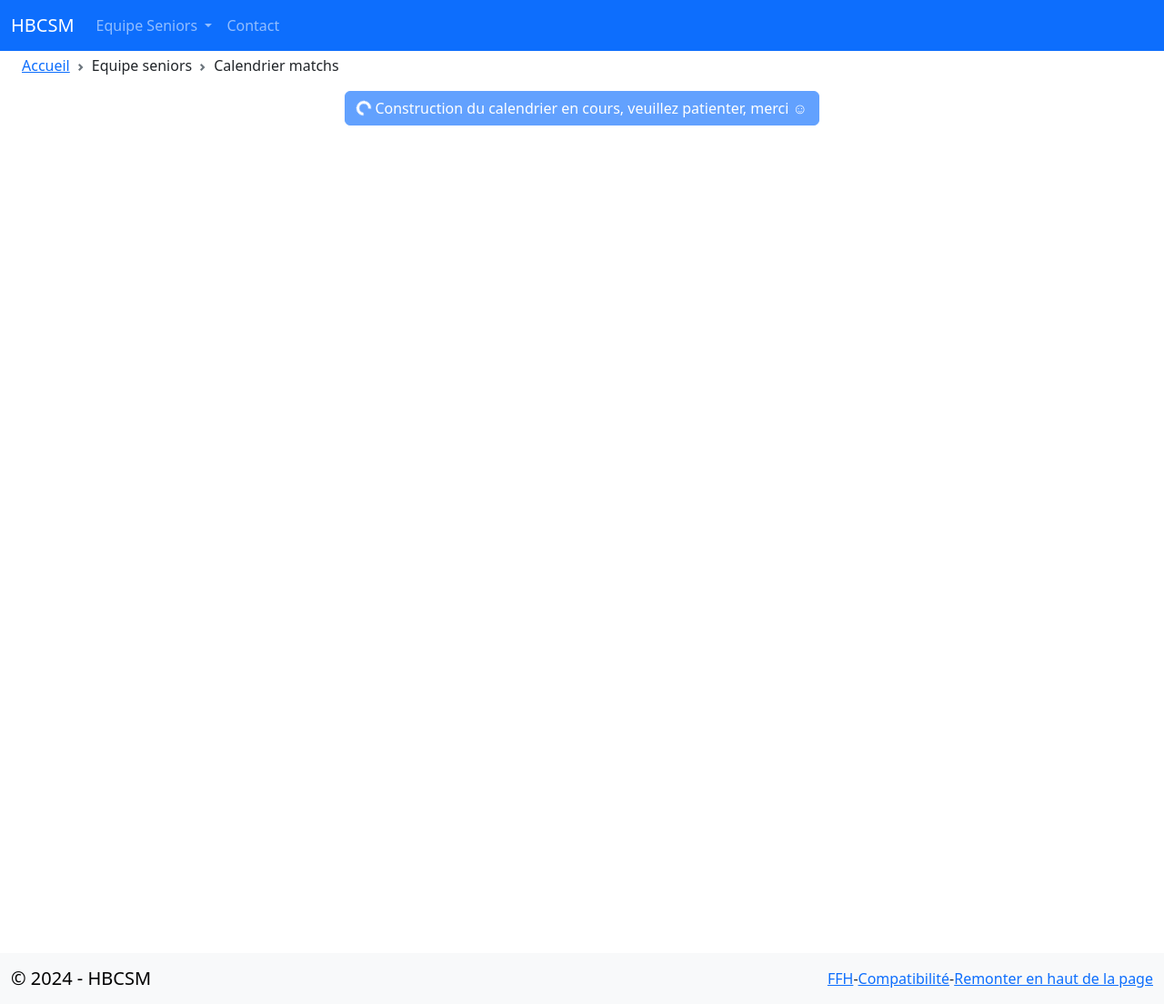
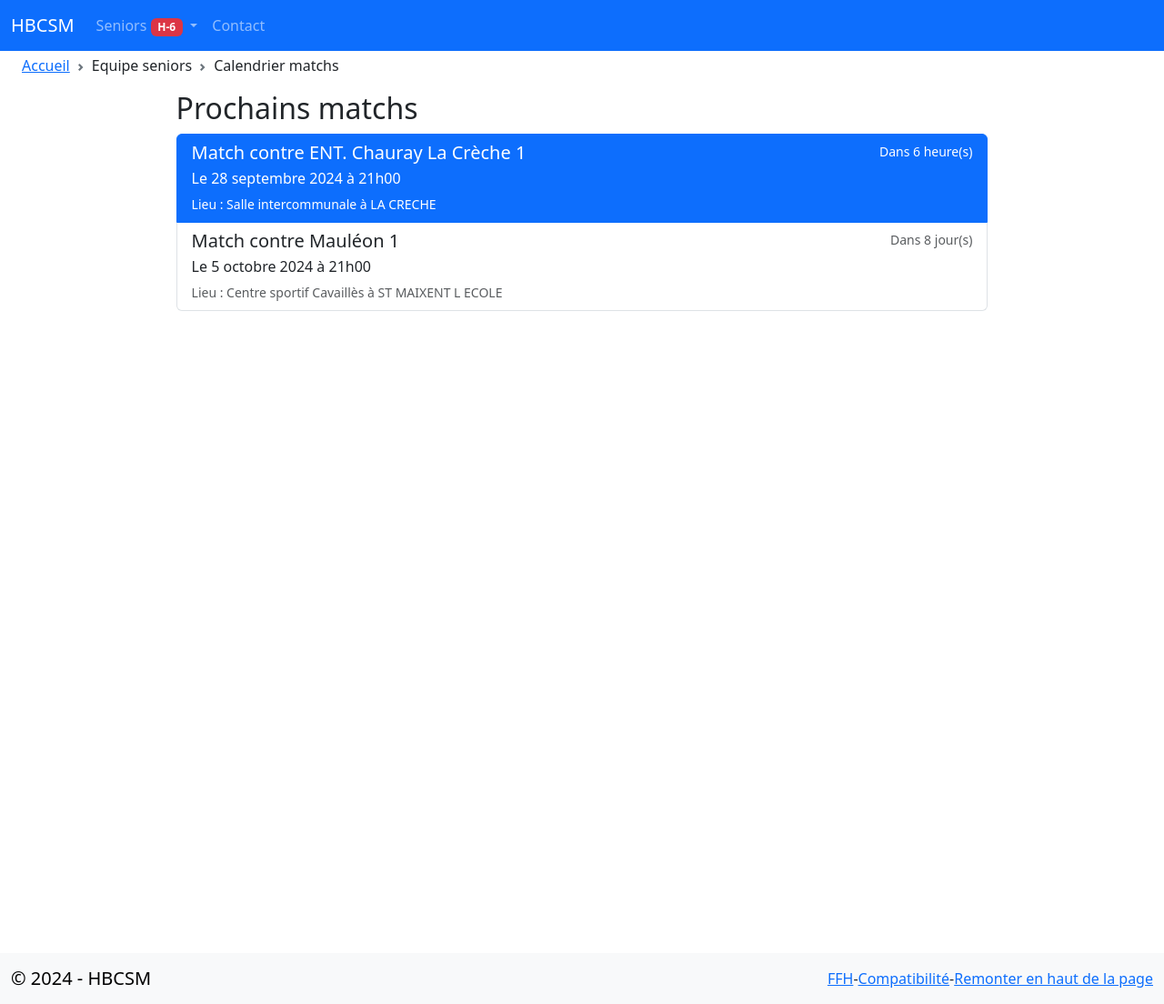
Before and after one commit to hbcsm-fr/hbcsm-fr.github.io, a Jekyll site: the page built from docs/seniors/matchs.md, in a window 1280 px wide. Shown: the whole page at 91% size. Built offline with Jekyll 4.4.1, drawn with Linux system fonts in a browser that asks for light colours.

Commit message:
Ajout page seniors + MAJ Globale

```diff
--- /dev/null
+++ b/docs/_data/matchs_2024_2025.json
@@ -0,0 +1 @@
+{"groupMatchCollection":{"SEN":[{"start":"01/02/2025 21:00","gymId":0,"matchList":[{"team":"Airvault FAT 1"}]},{"start":"28/09/2024 21:00","gymId":1,"matchList":[{"team":"ENT. Chauray La Crèche 1"}]},{"start":"05/10/2024 21:00","gymId":0,"matchList":[{"team":"Mauléon 1"}]},{"start":"09/11/2024 21:00","gymId":0,"matchList":[{"team":"Mauléon 2"}]},{"start":"30/11/2024 21:00","gymId":0,"matchList":[{"team":"Courlay 2"}]},{"start":"14/12/2024 21:00","gymId":0,"matchList":[{"team":"Hand ball Mottais 3"}]},{"start":"25/01/2025 21:00","gymId":0,"matchList":[{"team":"S.C. Parthenay Handball 1"}]},{"start":"08/02/2025 21:00","gymId":0,"matchList":[{"team":"Avenir Handball Club de Brioux 2"}]}]},"gymCollection":[{"gymId":0,"gym":"Centre sportif Cavaillès","address":"Rue Jean Cavaillès","city":"ST MAIXENT L ECOLE"},{"gymId":1,"gym":"Salle intercommunale","address":"Route de Chantoiseau","city":"LA CRECHE"}]}
--- a/docs/_layouts/default.html
+++ b/docs/_layouts/default.html
@@ -6,7 +6,7 @@
     <title>{{ page.title }} - {{ site.title }}</title>
     <link href="https://cdn.jsdelivr.net/npm/bootstrap@5.3.3/dist/css/bootstrap.min.css" rel="stylesheet" integrity="sha384-QWTKZyjpPEjISv5WaRU9OFeRpok6YctnYmDr5pNlyT2bRjXh0JMhjY6hW+ALEwIH" crossorigin="anonymous">
     <link rel="stylesheet" href="https://cdn.jsdelivr.net/npm/bootstrap-icons@1.11.3/font/bootstrap-icons.min.css">
-    <link rel="stylesheet" href="{{ site.url }}/assets/css/style.css"
+    <link rel="stylesheet" href="{{ site.url }}/assets/css/style.css">
   </head>
   <body>
     <!-- Bandeau navigation en-tête -->
@@ -17,7 +17,7 @@
           <ul class="navbar-nav me-auto mb-2 mb-lg-0">
             <li class="nav-item dropdown">
               <a class="nav-link dropdown-toggle" href="#" role="button" data-bs-toggle="dropdown" aria-expanded="false">
-                Equipe Seniors
+                Seniors <span id="menu-flag-seniors" class="badge text-bg-danger" style="display: none;" >ND</span>
               </a>
               <ul class="dropdown-menu">
                 <li><a class="dropdown-item" href="{{ site.url }}/seniors/matchs/">Calendrier matchs</a></li>
@@ -48,5 +48,49 @@
     </nav>
     <!-- Import JS -->
     <script src="https://cdn.jsdelivr.net/npm/bootstrap@5.3.3/dist/js/bootstrap.bundle.min.js" integrity="sha384-YvpcrYf0tY3lHB60NNkmXc5s9fDVZLESaAA55NDzOxhy9GkcIdslK1eN7N6jIeHz" crossorigin="anonymous"></script>
+    {% if page.activejquery %}
+    <script src="/assets/js/jquery-1_12_4.js" ></script>
+    {% endif %}
+    <script src="/assets/js/js-events-manager-1_0_0.js" ></script>
+    <script src="/assets/js/matchs-manager-1_0_0.min.js" ></script>
+    <script>
+    let matchDb = new MatchDb();
+    {% for dataGym in site.data.matchs_2024_2025.gymCollection %}
+    matchDb.addGym({{dataGym.gymId}}, new Gym("{{dataGym.gym}}", "{{dataGym.address}}", "{{dataGym.city}}"));
+    {% endfor %}
+    let seniorsTeamMatchList = new TeamMatchList();
+    {% for dataMatchSEN in site.data.matchs_2024_2025.groupMatchCollection.SEN %}
+    seniorsTeamMatchList.addTeamMatch(new TeamMatch(
+      DateUtils.convertStringToDate("{{ dataMatchSEN.start }}"),
+      {{ dataMatchSEN.gymId }},
+      [
+        {% for teamObj in dataMatchSEN.matchList %}
+        new Team("{{ teamObj.team }}"),
+        {% endfor %}
+      ]
+    ));
+    {% endfor %}
+    matchDb.addTeamMatchList(MatchExternalConstants.KEY_SENIOR_TEAM, seniorsTeamMatchList);
+    //
+
+
+    const jsEventsManager = new JsEventsManager();
+    const matchManager = new MatchManager("{{ page.activecalendarstr }}", matchDb);
+    matchManager.sortData();
+    jsEventsManager.addIntervalEvent(
+      setInterval(function () {
+        //const startBuildCalendar = performance.now();
+        matchManager.buildUI();
+        /*const endBuildCalendar = performance.now();
+        console.debug(`Matchs Manager build UI in : ${(endBuildCalendar - startBuildCalendar)} ms`);*/
+      },
+      220
+      )
+    );
+    //
+    window.onbeforeunload = function (event) {
+      jsEventsManager.clearAll();
+    }
+    </script>
   </body>
 </html>
--- /dev/null
+++ b/docs/assets/js/js-events-manager-1_0_0.js
@@ -0,0 +1,53 @@
+/**
+  * JavaScript Component to manage JavaScript events !
+  * Author: chris-scientist
+  * Version : 1.0.0
+ */
+class JsEventsManager {
+    constructor() {
+        this._eventsDb = new EventsDb();
+    }
+
+    addTimeoutEvent(aTimeoutEvent) {
+        this._eventsDb.addTimeoutEvent(aTimeoutEvent);
+    }
+
+    addIntervalEvent(anIntervalEvent) {
+        this._eventsDb.addIntervalEvent(anIntervalEvent);
+    }
+
+    clearAll() {
+        for(const timeoutEvent of this._eventsDb.timeoutEvents) {
+            clearTimeout(timeoutEvent);
+        }
+        for(const intervalEvent of this._eventsDb.intervalEvents) {
+            clearInterval(intervalEvent);
+        }
+    }
+}
+
+/**
+ * Mémorise de manière ordonné les évènements JavaScript !
+ */
+class EventsDb {
+    constructor() {
+        this._timeoutEvents = [];
+        this._intervalEvents = [];
+    }
+
+    addTimeoutEvent(aTimeoutEvent) {
+        this._timeoutEvents.push(aTimeoutEvent);
+    }
+
+    addIntervalEvent(anIntervalEvent) {
+        this._intervalEvents.push(anIntervalEvent);
+    }
+
+    get timeoutEvents() {
+        return this._timeoutEvents;
+    }
+
+    get intervalEvents() {
+        return this._intervalEvents;
+    }
+}
--- a/docs/seniors/matchs.md
+++ b/docs/seniors/matchs.md
@@ -16,11 +18,47 @@ permalink: /seniors/matchs/
 <!-- Corps -->
 <div class="container" >
   <div class="min-vh-100 d-inline-block" >
-    <div class="d-flex justify-content-center">
+  <div id="warning-message" class="alert alert-warning" role="alert" style="display: none;" >
+    ...
+  </div>
+    <div id="waiting-message" class="d-flex justify-content-center" style="margin-bottom: 10%;" >
       <button class="btn btn-primary" type="button" disabled>
         <span class="spinner-border spinner-border-sm" aria-hidden="true"></span>
         <span role="status">Construction du calendrier en cours, veuillez patienter, merci &#9786;</span>
       </button>
+    </div>
+    <h2 id="next-match-title" style="display: none;" >Prochains matchs</h2>
+    <div class="list-group" id="next-match-group" style="display: none;" >
+      <span id="next-match" class="list-group-item list-group-item-action active placeholder-wave" display="display: none;" aria-current="true">
+        <div class="d-flex w-100 justify-content-between">
+          <h5 class="mb-1 placeholder w-50"></h5>
+          <small class="placeholder w-25" ></small>
+        </div>
+        <p class="mb-1 placeholder w-50"></p>
+        <small class="placeholder w-50" ></small>
+      </span>
+      <span id="second-next-match" class="list-group-item list-group-item-action placeholder-wave" style="display: none;" >
+        <div class="d-flex w-100 justify-content-between">
+          <h5 class="mb-1 placeholder w-50"></h5>
+          <small class="text-body-secondary placeholder w-25"></small>
+        </div>
+        <p class="mb-1 placeholder w-50"></p>
+        <small class="text-body-secondary placeholder w-50"></small>
+      </span>
+    </div>
+    <h2 id="past-match-title" class="mt-4" style="display: none;" >Matchs passés</h2>
+    <p id="past-match-text" style="display: none;" >
+      Les résultats des match sont à retrouver sur nos réseaux ou sur le site de la fédération !
+    </p>
+    <div class="list-group" id="past-match-group" style="display: none;" >
+      <span class="list-group-item list-group-item-action placeholder-wave" id="past-match-placeholder" >
+        <div class="d-flex w-100 justify-content-between">
+          <h5 class="mb-1 placeholder w-50"></h5>
+          <small class="placeholder w-25" ></small>
+        </div>
+        <p class="mb-1 placeholder w-50"></p>
+        <small class="placeholder w-50" ></small>
+      </span>
     </div>
   </div>
 </div>
```
Also changed, not shown: other parts of docs/seniors/matchs.md (+2 -0 lines), docs/compatibilite.md (+2 -0 lines), docs/contact.md (+1 -0 lines), docs/index.md (+5 -0 lines), docs/assets/js/matchs-manager-1_0_0.min.js (added).
